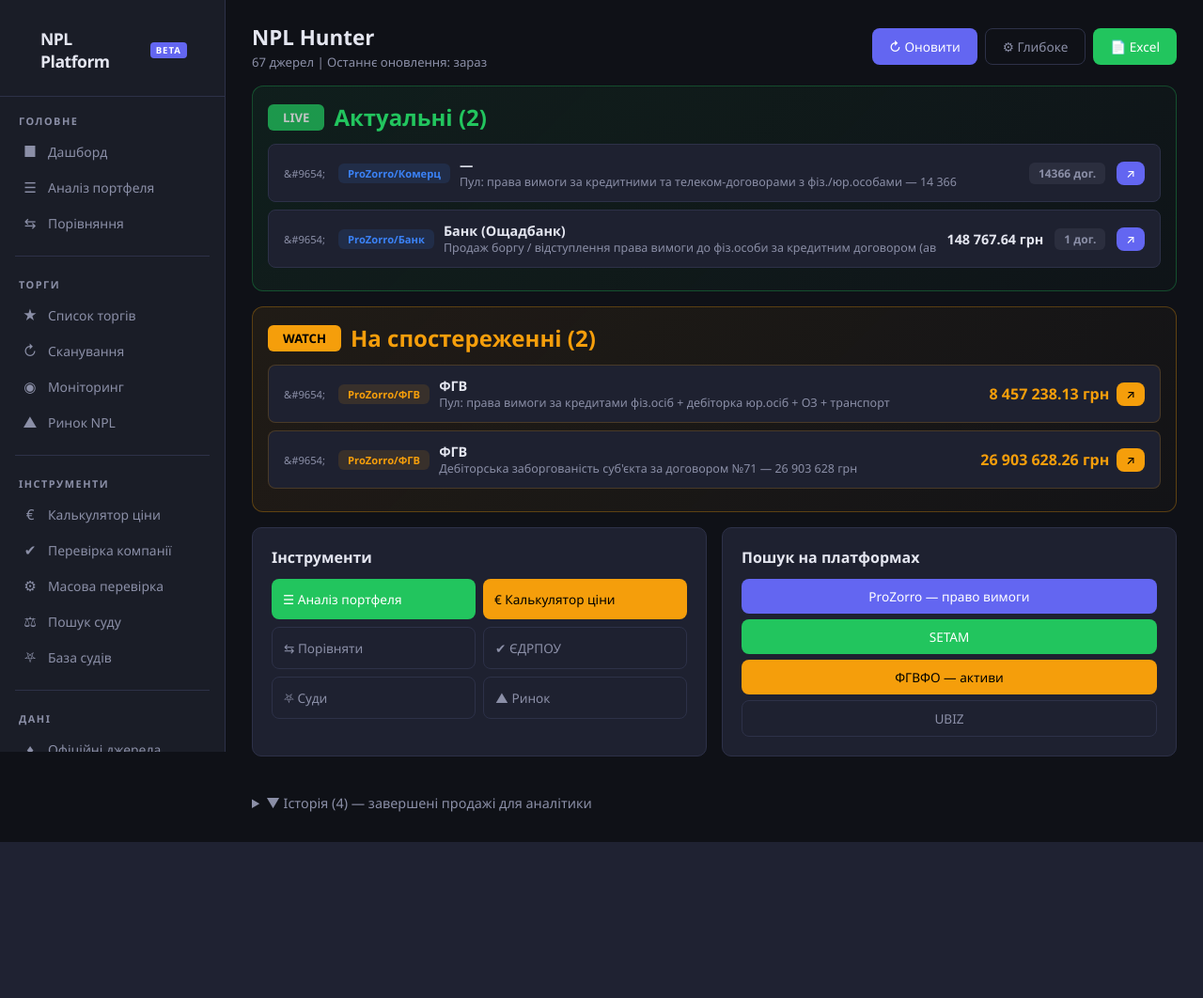
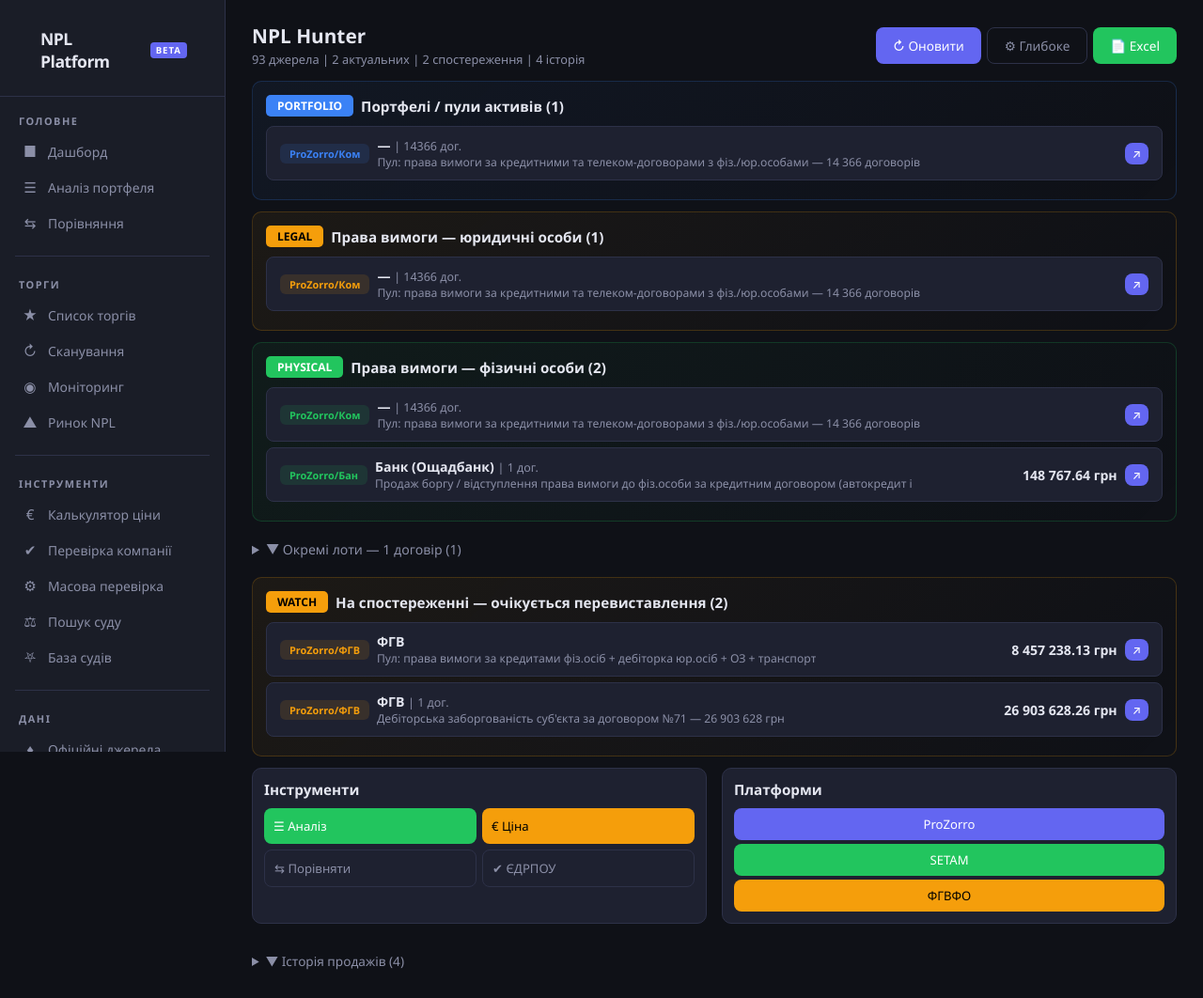
Before and after one commit to MasloNick/pdf, a Flask app: page / in a window 1280 px wide. Shown: the whole page at 94% size. Before the commit the page ends 896 px from the top, so only its background shows below. Run offline with Flask 3, Linux system fonts and the light colour scheme.

Commit message:
Restructure dashboard into categorized blocks with expandable cards
Blocks:
- SCHEDULED: lots with future auction dates (sorted by date)
- PORTFOLIO: lots with >1 contract or pool/портфель keyword
- LEGAL: rights of claim to legal entities (юр.особи)
- PHYSICAL: rights of claim to physical persons (фіз.особи)
- SINGLE: individual lots (1 contract, collapsed by default)
- WATCH: failed auctions expecting relist
- HISTORY: past auctions (collapsed)

Each lot = compact card (seller + description + amount + date)
Click to expand: start price, guarantee, auction type, date,
asset label, what you buy, risks.

Macro-based templates for consistent card rendering.

https://claude.ai/code/session_0165mof5y7FqfygDiGXnEWkW

```diff
--- a/templates/dashboard.html
+++ b/templates/dashboard.html
@@ -1,163 +1,144 @@
 {% extends "base.html" %}
 {% block content %}
 
+{# === LOT CARD MACRO === #}
+{% macro lot_card(lot, color="green") %}
+<details class="lot-card" style="background:var(--surface);border:1px solid var(--border);border-radius:8px;margin-bottom:6px;overflow:hidden;">
+    <summary style="padding:10px 14px;cursor:pointer;display:flex;justify-content:space-between;align-items:center;gap:8px;list-style:none;">
+        <div style="display:flex;align-items:center;gap:8px;flex:1;min-width:0;">
+            <span class="tag tag-{{ color }}" style="flex-shrink:0;font-size:0.68rem;">{{ lot.source[:12] }}</span>
+            <div style="min-width:0;">
+                <div style="font-weight:600;font-size:0.88rem;color:var(--text);white-space:nowrap;overflow:hidden;text-overflow:ellipsis;">
+                    {{ lot.seller or '—' }}{% if lot.num_contracts %} <span style="color:var(--text2);font-weight:400;font-size:0.78rem;">| {{ lot.num_contracts }} дог.</span>{% endif %}
+                </div>
+                <div style="font-size:0.76rem;color:var(--text2);white-space:nowrap;overflow:hidden;text-overflow:ellipsis;">{{ (lot.what or lot.title)[:90] }}</div>
+            </div>
+        </div>
+        <div style="display:flex;align-items:center;gap:8px;flex-shrink:0;">
+            {% if lot.total_debt %}<span style="font-weight:700;font-size:0.88rem;">{{ fmt_uah(lot.total_debt) }}</span>{% elif lot.start_price %}<span style="font-weight:700;font-size:0.88rem;">{{ fmt_uah(lot.start_price) }}</span>{% endif %}
+            {% if lot.auction_date %}<span class="tag tag-{{ color }}" style="font-size:0.7rem;">{{ lot.auction_date }}</span>{% endif %}
+            <a href="{{ lot.url }}" target="_blank" rel="noopener" class="btn btn-primary" style="padding:3px 8px;font-size:0.75rem;" onclick="event.stopPropagation();">&#8599;</a>
+        </div>
+    </summary>
+    <div style="padding:0 14px 12px;border-top:1px solid var(--border);">
+        <div style="display:grid;grid-template-columns:repeat(auto-fit,minmax(140px,1fr));gap:6px;margin-top:8px;font-size:0.8rem;">
+            {% if lot.start_price %}<div style="background:var(--bg3);padding:5px 8px;border-radius:4px;"><span style="color:var(--text2);">Старт:</span> <strong>{{ fmt_uah(lot.start_price) }}</strong></div>{% endif %}
+            {% if lot.guarantee %}<div style="background:var(--bg3);padding:5px 8px;border-radius:4px;"><span style="color:var(--text2);">Гарант:</span> <strong style="color:var(--orange);">{{ lot.guarantee }}</strong></div>{% endif %}
+            {% if lot.auction_type %}<div style="background:var(--bg3);padding:5px 8px;border-radius:4px;">{{ lot.auction_type }}</div>{% endif %}
+            {% if lot.auction_date %}<div style="background:var(--bg3);padding:5px 8px;border-radius:4px;"><strong>Дата: {{ lot.auction_date }}</strong></div>{% endif %}
+        </div>
+        {% if lot.asset_label %}
+        <div style="margin-top:6px;padding:6px 8px;background:var(--bg3);border-radius:4px;font-size:0.78rem;">
+            <span style="color:var(--accent);font-weight:600;">{{ lot.asset_label }}</span>
+            {% if lot.what_you_buy %}<div style="color:var(--text2);margin-top:2px;">{{ lot.what_you_buy[:120] }}</div>{% endif %}
+            {% if lot.risks %}<div style="color:var(--orange);margin-top:2px;">&#9888; {{ lot.risks[:100] }}</div>{% endif %}
+        </div>
+        {% endif %}
+        {% if lot.sold_price %}<div style="margin-top:4px;font-size:0.82rem;color:var(--green);">Продано: {{ fmt_uah(lot.sold_price) }} ({{ lot.sold_pct }}%)</div>{% endif %}
+    </div>
+</details>
+{% endmacro %}
+
+{# === SECTION MACRO === #}
+{% macro section(title, lots, badge_color="green", badge_text="", collapsed=false) %}
+{% if lots %}
+<div style="{% if not collapsed %}background:linear-gradient(135deg, rgba({% if badge_color == 'green' %}34,197,94{% elif badge_color == 'orange' %}245,158,11{% elif badge_color == 'blue' %}59,130,246{% else %}139,143,167{% endif %},0.06), transparent);border:1px solid rgba({% if badge_color == 'green' %}34,197,94{% elif badge_color == 'orange' %}245,158,11{% elif badge_color == 'blue' %}59,130,246{% else %}139,143,167{% endif %},0.2);{% endif %}border-radius:10px;padding:14px;margin-bottom:12px;">
+    <div style="display:flex;align-items:center;gap:8px;margin-bottom:10px;">
+        <span style="background:var(--{{ badge_color }});color:{% if badge_color == 'orange' %}#000{% else %}#fff{% endif %};padding:3px 12px;border-radius:5px;font-size:0.75rem;font-weight:700;">{{ badge_text or title|upper }}</span>
+        <span style="font-weight:600;font-size:0.95rem;">{{ title }} ({{ lots|length }})</span>
+    </div>
+    {% for lot in lots %}{{ lot_card(lot, badge_color) }}{% endfor %}
+</div>
+{% endif %}
+{% endmacro %}
+
 <!-- HEADER -->
-<div style="display:flex;align-items:center;justify-content:space-between;margin-bottom:16px;flex-wrap:wrap;gap:8px;">
+<div style="display:flex;align-items:center;justify-content:space-between;margin-bottom:14px;flex-wrap:wrap;gap:8px;">
     <div>
-        <h2 style="margin:0;font-size:1.4rem;">NPL Hunter</h2>
-        <p style="color:var(--text2);font-size:0.82rem;margin-top:2px;">67 джерел | Останнє оновлення: зараз</p>
+        <h2 style="margin:0;font-size:1.3rem;">NPL Hunter</h2>
+        <p style="color:var(--text2);font-size:0.8rem;margin-top:2px;">93 джерела | {{ active_lots|length }} актуальних | {{ watching_lots|length }} спостереження | {{ history_lots|length }} історія</p>
     </div>
-    <div style="display:flex;gap:8px;">
-        <a href="/auctions/scan" class="btn btn-primary" id="scanBtn" onclick="showScanning()">&#8635; Оновити</a>
-        <a href="/auctions/scan?mode=browser" class="btn btn-outline" onclick="showScanning()">&#9881; Глибоке</a>
+    <div style="display:flex;gap:6px;">
+        <a href="/auctions/scan" class="btn btn-primary">&#8635; Оновити</a>
+        <a href="/auctions/scan?mode=browser" class="btn btn-outline">&#9881; Глибоке</a>
         <a href="/auctions/export" class="btn btn-success">&#128196; Excel</a>
     </div>
 </div>
 
-<!-- SCANNING INDICATOR (hidden by default) -->
-<div id="scanIndicator" style="display:none;background:linear-gradient(90deg,var(--accent),var(--blue));padding:12px 20px;border-radius:8px;margin-bottom:16px;animation:pulse 1.5s infinite;">
-    <div style="color:#fff;font-weight:600;">&#8987; Йде сканування 67 джерел...</div>
-    <div style="color:rgba(255,255,255,0.7);font-size:0.82rem;">ProZorro, SETAM, ФГВФО, банки, майданчики, реєстри</div>
+<div id="scanIndicator" style="display:none;background:linear-gradient(90deg,var(--accent),var(--blue));padding:10px 16px;border-radius:8px;margin-bottom:12px;animation:pulse 1.5s infinite;">
+    <span style="color:#fff;font-weight:600;">&#8987; Сканування 93 джерел...</span>
 </div>
 
-<!-- ==================== АКТУАЛЬНІ — зелений блок ==================== -->
-{% if active_lots %}
-<div style="background:linear-gradient(135deg, rgba(34,197,94,0.08), rgba(34,197,94,0.02));border:1px solid rgba(34,197,94,0.3);border-radius:12px;padding:16px;margin-bottom:16px;">
-    <div style="display:flex;align-items:center;gap:10px;margin-bottom:12px;">
-        <span style="background:var(--green);color:#fff;padding:5px 16px;border-radius:6px;font-size:0.82rem;font-weight:700;animation:pulse 2s infinite;">LIVE</span>
-        <h2 style="margin:0;color:var(--green);">Актуальні ({{ active_lots|length }})</h2>
+<!-- ЗАПЛАНОВАНІ АУКЦІОНИ (з датою) -->
+{{ section("Заплановані аукціони", scheduled_lots, "green", "SCHEDULED") }}
+
+<!-- ПОРТФЕЛІ (>1 договір) -->
+{{ section("Портфелі / пули активів", portfolio_lots, "blue", "PORTFOLIO") }}
+
+<!-- ЮРИДИЧНІ ОСОБИ -->
+{{ section("Права вимоги — юридичні особи", legal_lots, "orange", "LEGAL") }}
+
+<!-- ФІЗИЧНІ ОСОБИ -->
+{{ section("Права вимоги — фізичні особи", physical_lots, "green", "PHYSICAL") }}
+
+<!-- ОКРЕМІ ЛОТИ (1 договір) -->
+{% if single_lots %}
+<details style="margin-bottom:12px;">
+    <summary style="cursor:pointer;padding:8px 0;color:var(--text2);font-size:0.88rem;">&#9660; Окремі лоти — 1 договір ({{ single_lots|length }})</summary>
+    <div style="margin-top:6px;">
+    {% for lot in single_lots %}{{ lot_card(lot, "gray") }}{% endfor %}
     </div>
-
-    {% for lot in active_lots %}
-    <details class="lot-card" style="background:var(--surface);border:1px solid var(--border);border-radius:8px;margin-bottom:8px;overflow:hidden;">
-        <summary style="padding:12px 16px;cursor:pointer;display:flex;justify-content:space-between;align-items:center;gap:10px;list-style:none;">
-            <div style="display:flex;align-items:center;gap:10px;flex:1;min-width:0;">
-                <span class="tag tag-blue" style="flex-shrink:0;font-size:0.7rem;">{{ lot.source[:15] }}</span>
-                <div style="min-width:0;">
-                    <div style="font-weight:600;font-size:0.9rem;color:var(--text);white-space:nowrap;overflow:hidden;text-overflow:ellipsis;">{{ lot.seller or '—' }}</div>
-                    <div style="font-size:0.78rem;color:var(--text2);white-space:nowrap;overflow:hidden;text-overflow:ellipsis;">{{ lot.what[:80] }}</div>
-                </div>
-            </div>
-            <div style="display:flex;align-items:center;gap:12px;flex-shrink:0;">
-                {% if lot.total_debt %}<span style="font-weight:700;color:var(--text);font-size:0.9rem;">{{ fmt_uah(lot.total_debt) }}</span>{% endif %}
-                {% if lot.num_contracts %}<span class="tag tag-gray">{{ lot.num_contracts }} дог.</span>{% endif %}
-                <a href="{{ lot.url }}" target="_blank" rel="noopener" class="btn btn-primary" style="padding:4px 10px;font-size:0.78rem;" onclick="event.stopPropagation();">&#8599;</a>
-            </div>
-        </summary>
-        <div style="padding:0 16px 14px;border-top:1px solid var(--border);">
-            <div style="display:grid;grid-template-columns:repeat(auto-fit,minmax(160px,1fr));gap:8px;margin-top:10px;font-size:0.82rem;">
-                {% if lot.start_price %}<div style="background:var(--bg3);padding:6px 10px;border-radius:6px;"><span style="color:var(--text2);">Стартова:</span> <strong>{{ fmt_uah(lot.start_price) }}</strong></div>{% endif %}
-                {% if lot.guarantee %}<div style="background:var(--bg3);padding:6px 10px;border-radius:6px;"><span style="color:var(--text2);">Гарантійний:</span> <strong style="color:var(--orange);">{{ lot.guarantee }}</strong></div>{% endif %}
-                {% if lot.auction_type %}<div style="background:var(--bg3);padding:6px 10px;border-radius:6px;"><span style="color:var(--text2);">Тип:</span> {{ lot.auction_type }}</div>{% endif %}
-                {% if lot.auction_date %}<div style="background:var(--bg3);padding:6px 10px;border-radius:6px;"><span style="color:var(--text2);">Дата:</span> <strong>{{ lot.auction_date }}</strong></div>{% endif %}
-            </div>
-            {% if lot.asset_label %}
-            <div style="margin-top:8px;padding:8px 10px;background:var(--bg3);border-radius:6px;font-size:0.8rem;">
-                <div style="color:var(--accent);font-weight:600;margin-bottom:4px;">{{ lot.asset_label }}</div>
-                {% if lot.what_you_buy %}<div style="color:var(--text2);">{{ lot.what_you_buy[:150] }}</div>{% endif %}
-                {% if lot.risks %}<div style="color:var(--orange);margin-top:4px;">&#9888; {{ lot.risks[:120] }}</div>{% endif %}
-            </div>
-            {% endif %}
-            <div style="margin-top:8px;"><a href="{{ lot.url }}" target="_blank" rel="noopener" class="btn btn-primary" style="font-size:0.82rem;">Відкрити лот &#8599;</a></div>
-        </div>
-    </details>
-    {% endfor %}
-</div>
+</details>
 {% endif %}
 
-<!-- ==================== НА СПОСТЕРЕЖЕННІ ==================== -->
-{% if watching_lots %}
-<div style="background:linear-gradient(135deg, rgba(245,158,11,0.08), rgba(245,158,11,0.02));border:1px solid rgba(245,158,11,0.3);border-radius:12px;padding:16px;margin-bottom:16px;">
-    <div style="display:flex;align-items:center;gap:10px;margin-bottom:12px;">
-        <span style="background:var(--orange);color:#000;padding:5px 16px;border-radius:6px;font-size:0.82rem;font-weight:700;">WATCH</span>
-        <h2 style="margin:0;color:var(--orange);">На спостереженні ({{ watching_lots|length }})</h2>
-    </div>
+<!-- НА СПОСТЕРЕЖЕННІ -->
+{{ section("На спостереженні — очікується перевиставлення", watching_lots, "orange", "WATCH") }}
 
-    {% for lot in watching_lots %}
-    <details class="lot-card" style="background:var(--surface);border:1px solid rgba(245,158,11,0.2);border-radius:8px;margin-bottom:8px;overflow:hidden;">
-        <summary style="padding:12px 16px;cursor:pointer;display:flex;justify-content:space-between;align-items:center;gap:10px;list-style:none;">
-            <div style="display:flex;align-items:center;gap:10px;flex:1;min-width:0;">
-                <span class="tag tag-orange" style="flex-shrink:0;font-size:0.7rem;">{{ lot.source[:15] }}</span>
-                <div style="min-width:0;">
-                    <div style="font-weight:600;font-size:0.9rem;color:var(--text);white-space:nowrap;overflow:hidden;text-overflow:ellipsis;">{{ lot.seller or '—' }}</div>
-                    <div style="font-size:0.78rem;color:var(--text2);">{{ lot.what[:80] }}</div>
-                </div>
-            </div>
-            <div style="display:flex;align-items:center;gap:8px;flex-shrink:0;">
-                {% if lot.start_price %}<span style="font-weight:700;color:var(--orange);">{{ fmt_uah(lot.start_price) }}</span>{% endif %}
-                <a href="{{ lot.url }}" target="_blank" rel="noopener" class="btn btn-warning" style="padding:4px 10px;font-size:0.78rem;" onclick="event.stopPropagation();">&#8599;</a>
-            </div>
-        </summary>
-        <div style="padding:0 16px 14px;border-top:1px solid var(--border);">
-            {% if lot.watch_reason %}<div style="background:var(--orange-bg);padding:8px;border-radius:6px;margin-top:8px;font-size:0.82rem;color:var(--orange);">&#9888; {{ lot.watch_reason }}</div>{% endif %}
-            {% if lot.guarantee %}<div style="margin-top:6px;font-size:0.82rem;color:var(--text2);">Гарантійний: <strong>{{ lot.guarantee }}</strong></div>{% endif %}
-            <div style="margin-top:8px;"><a href="{{ lot.url }}" target="_blank" rel="noopener" class="btn btn-warning" style="font-size:0.82rem;">Перевірити &#8599;</a></div>
-        </div>
-    </details>
-    {% endfor %}
-</div>
-{% endif %}
-
-<!-- ІНСТРУМЕНТИ + ПЛАТФОРМИ -->
-<div class="two-col">
-    <div class="card">
-        <h2 style="margin-bottom:12px;">Інструменти</h2>
-        <div style="display:grid;grid-template-columns:1fr 1fr;gap:8px;">
-            <a href="/portfolio" class="btn btn-success" style="text-align:center;padding:12px;">&#9776; Аналіз портфеля</a>
-            <a href="/pricing" class="btn btn-warning" style="text-align:center;padding:12px;">&#8364; Калькулятор ціни</a>
-            <a href="/compare" class="btn btn-outline" style="text-align:center;padding:12px;">&#8646; Порівняти</a>
-            <a href="/check-company" class="btn btn-outline" style="text-align:center;padding:12px;">&#10004; ЄДРПОУ</a>
-            <a href="/courts" class="btn btn-outline" style="text-align:center;padding:12px;">&#9959; Суди</a>
-            <a href="/market" class="btn btn-outline" style="text-align:center;padding:12px;">&#9650; Ринок</a>
+<!-- ІНСТРУМЕНТИ -->
+<div class="two-col" style="margin-top:4px;">
+    <div class="card" style="padding:12px;">
+        <h2 style="margin-bottom:10px;font-size:0.95rem;">Інструменти</h2>
+        <div style="display:grid;grid-template-columns:1fr 1fr;gap:6px;">
+            <a href="/portfolio" class="btn btn-success" style="text-align:center;padding:10px;font-size:0.82rem;">&#9776; Аналіз</a>
+            <a href="/pricing" class="btn btn-warning" style="text-align:center;padding:10px;font-size:0.82rem;">&#8364; Ціна</a>
+            <a href="/compare" class="btn btn-outline" style="text-align:center;padding:10px;font-size:0.82rem;">&#8646; Порівняти</a>
+            <a href="/check-company" class="btn btn-outline" style="text-align:center;padding:10px;font-size:0.82rem;">&#10004; ЄДРПОУ</a>
         </div>
     </div>
-    <div class="card">
-        <h2 style="margin-bottom:12px;">Пошук на платформах</h2>
-        <div style="display:flex;flex-direction:column;gap:6px;">
-            <a href="https://prozorro.sale/auction/search?query=%D0%BF%D1%80%D0%B0%D0%B2%D0%BE+%D0%B2%D0%B8%D0%BC%D0%BE%D0%B3%D0%B8" target="_blank" class="btn btn-primary" style="justify-content:center;">ProZorro — право вимоги</a>
-            <a href="https://setam.net.ua/auctions" target="_blank" class="btn btn-success" style="justify-content:center;">SETAM</a>
-            <a href="https://www.fg.gov.ua/aktivi-bankiv/prodazh-aktiviv" target="_blank" class="btn btn-warning" style="justify-content:center;">ФГВФО — активи</a>
-            <a href="https://ubiz.ua/auctions-all/finance" target="_blank" class="btn btn-outline" style="justify-content:center;">UBIZ</a>
+    <div class="card" style="padding:12px;">
+        <h2 style="margin-bottom:10px;font-size:0.95rem;">Платформи</h2>
+        <div style="display:flex;flex-direction:column;gap:4px;">
+            <a href="https://prozorro.sale/auction/search?query=%D0%BF%D1%80%D0%B0%D0%B2%D0%BE+%D0%B2%D0%B8%D0%BC%D0%BE%D0%B3%D0%B8" target="_blank" class="btn btn-primary" style="justify-content:center;padding:8px;font-size:0.82rem;">ProZorro</a>
+            <a href="https://setam.net.ua/auctions" target="_blank" class="btn btn-success" style="justify-content:center;padding:8px;font-size:0.82rem;">SETAM</a>
+            <a href="https://www.fg.gov.ua/aktivi-bankiv/prodazh-aktiviv" target="_blank" class="btn btn-warning" style="justify-content:center;padding:8px;font-size:0.82rem;">ФГВФО</a>
         </div>
     </div>
 </div>
 
 <!-- ІСТОРІЯ -->
 {% if history_lots %}
-<details style="margin-top:16px;">
-    <summary style="cursor:pointer;color:var(--text2);font-size:0.9rem;padding:8px 0;">&#9660; Історія ({{ history_lots|length }}) — завершені продажі для аналітики</summary>
-    <div class="card" style="margin-top:8px;opacity:0.7;">
-        <table>
-            <tr><th>Продавець</th><th>Що</th><th>Продано за</th><th>% від старту</th><th>Дата</th><th></th></tr>
-            {% for lot in history_lots %}
-            <tr>
-                <td>{{ lot.seller or '—' }}</td>
-                <td style="max-width:250px;font-size:0.82rem;">{{ lot.what[:60] }}</td>
-                <td style="color:var(--green);">{% if lot.sold_price %}{{ fmt_uah(lot.sold_price) }}{% else %}—{% endif %}</td>
-                <td>{% if lot.sold_pct %}<strong>{{ lot.sold_pct }}%</strong>{% else %}—{% endif %}</td>
-                <td>{{ lot.auction_date or '—' }}</td>
-                <td><a href="{{ lot.url }}" target="_blank" class="btn btn-outline" style="padding:3px 8px;font-size:0.75rem;">&#8599;</a></td>
-            </tr>
-            {% endfor %}
-        </table>
+<details style="margin-top:8px;">
+    <summary style="cursor:pointer;color:var(--text2);font-size:0.85rem;padding:6px 0;">&#9660; Історія продажів ({{ history_lots|length }})</summary>
+    <div style="margin-top:6px;">
+    {% for lot in history_lots %}{{ lot_card(lot, "gray") }}{% endfor %}
     </div>
 </details>
 {% endif %}
 
 <style>
-@keyframes pulse { 0%,100%{opacity:1;} 50%{opacity:0.7;} }
-details.lot-card summary::-webkit-details-marker { display:none; }
-details.lot-card summary::before { content:"&#9654; "; font-size:0.7rem; color:var(--text2); margin-right:4px; }
-details.lot-card[open] summary::before { content:"&#9660; "; }
-details.lot-card summary:hover { background:rgba(99,102,241,0.05); }
+@keyframes pulse{0%,100%{opacity:1;}50%{opacity:0.7;}}
+details.lot-card summary::-webkit-details-marker{display:none;}
+details.lot-card[open]{border-color:var(--accent);}
+details.lot-card summary:hover{background:rgba(99,102,241,0.04);}
 </style>
-
 <script>
-function showScanning(){
-    document.getElementById('scanIndicator').style.display='block';
-    document.getElementById('scanBtn').innerHTML='&#8987; Сканую...';
-    document.getElementById('scanBtn').style.pointerEvents='none';
-    document.getElementById('scanBtn').style.opacity='0.6';
-}
+document.querySelectorAll('a.btn').forEach(function(b){
+    b.addEventListener('click',function(){
+        var h=b.getAttribute('href')||'';
+        if(h.includes('/scan')||h.includes('/export')||h.includes('mode=browser')){
+            document.getElementById('scanIndicator').style.display='block';
+        }
+    });
+});
 </script>
 {% endblock %}
```
Also changed, not shown: scripts/webapp.py (+16 -0 lines).
